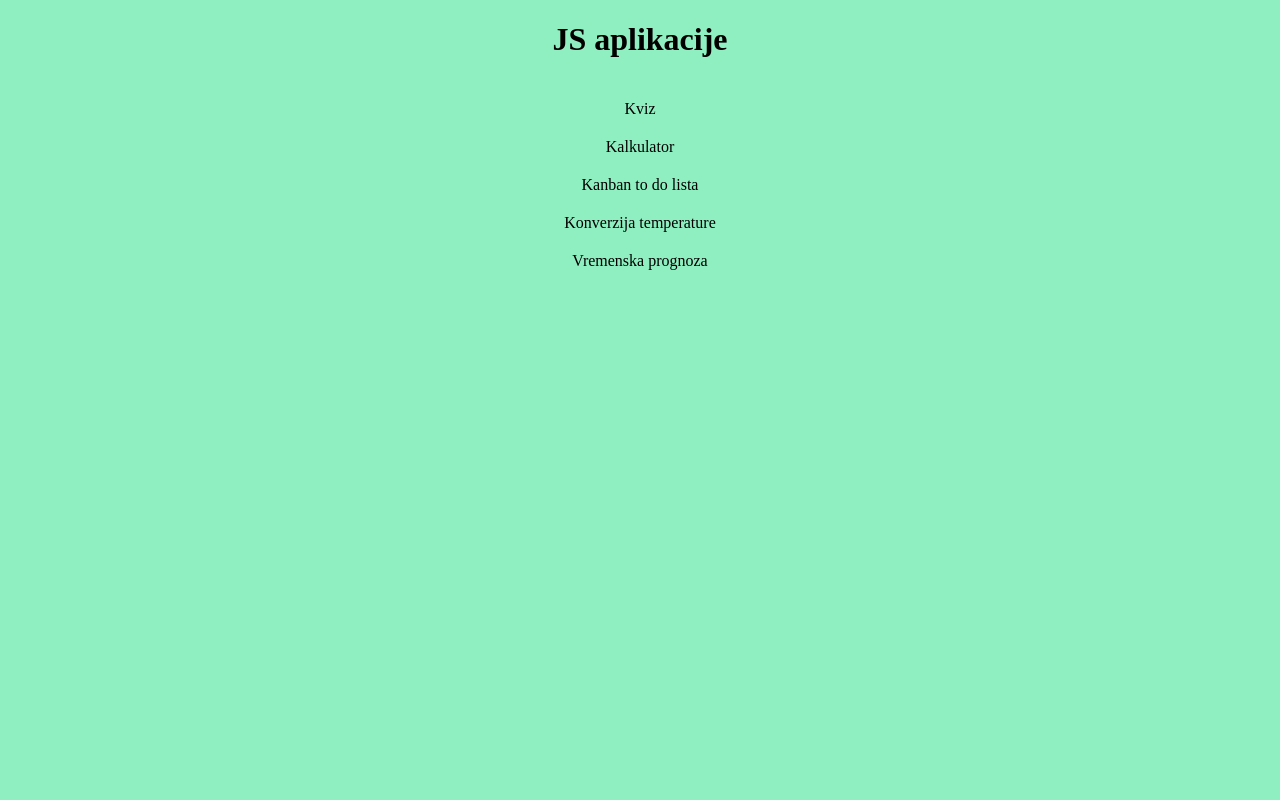
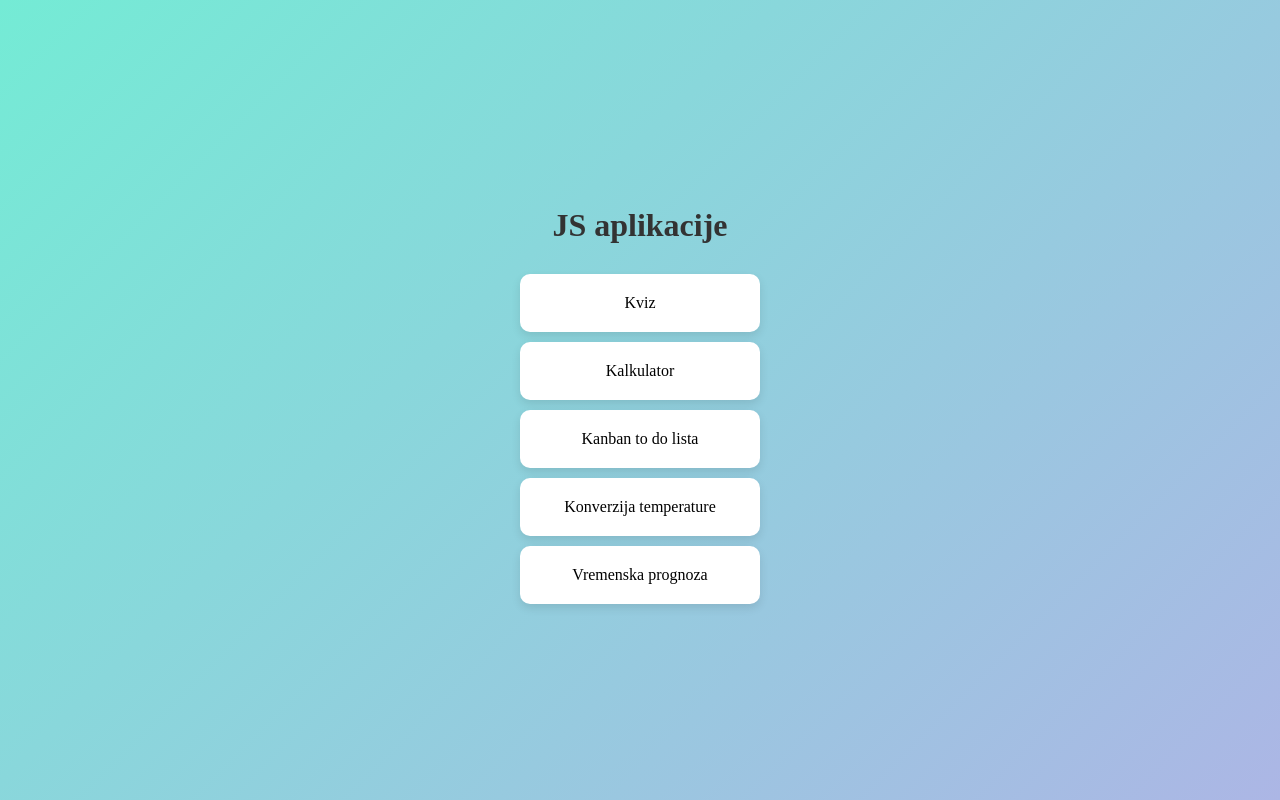
Before and after one commit to JovanaRadisavljevic/js_mini_aplikacije, a plain HTML site: page index.html in a window 1280 px wide. Drawn offline with Linux system fonts and the light colour scheme.

Commit message:
promenjena boja pocetne stranice i stranice za  konverziju temperature

```diff
--- a/css/konverzijaTemperature.css
+++ b/css/konverzijaTemperature.css
@@ -4,13 +4,14 @@
     box-sizing: border-box;
 }
 body{
-    background-color: rgb(187, 148, 187);
+    height: 100vh;
+    background: linear-gradient(135deg, #74ebd5, #acb6e5);
 }
 .main{
     display: flex;
     flex-direction: column;
     justify-content: center;
-    background-color: rgb(101, 70, 131);
+    background-color: rgb(71, 131, 148);
     margin: 100px auto;
     max-width: 500px;
     border-radius: 15px;
@@ -48,11 +49,11 @@ body{
 button {
     border-radius: 10px;
     padding: 10px;
-    background-color: rgb(69, 25, 109);
+    background-color: rgb(89, 153, 182);
     color: aliceblue;
     border: none;
 }
 button:hover{
-    background-color: rgb(143, 64, 217);
+    background-color: rgb(24, 197, 186);
     border: 1px solid whitesmoke;
 }
--- a/index.html
+++ b/index.html
@@ -4,13 +4,47 @@
     <meta charset="UTF-8">
     <meta name="viewport" content="width=device-width, initial-scale=1.0">
     <title>Document</title>
+    <style>
+        body {
+            background: linear-gradient(135deg, #74ebd5, #acb6e5);
+            display: flex;
+            justify-content: center;
+            align-items: center;
+            height: 100vh;
+            margin: 0;
+        }
+        .container {
+            text-align: center;
+        }
+        h1 {
+            margin-bottom: 30px;
+            color: #333;
+        }
+        .app-card {
+            background: #fff;
+            padding: 20px;
+            border-radius: 10px;
+            box-shadow: 0 4px 10px rgba(0,0,0,0.1);
+            width: 200px;
+            text-decoration: none;
+            color: #333;
+            transition: transform 0.3s;
+            margin-bottom: 10px;
+        }
+        .app-card:hover {
+            transform: scale(1.05);
+        }
+    </style>
 </head>
 <body style="background-color: rgb(143, 239, 193); display: flex; flex-direction: column; gap: 20px; margin:  0 auto; align-items: center;">
-    <h1>JS aplikacije</h1>
-    <a style="display: block; text-decoration: none; color: black;" href="kviz.html">Kviz</a>
-    <a style="display: block; text-decoration: none;  color: black;" href="kalkulator.html">Kalkulator</a>
-    <a style="display: block; text-decoration: none;  color: black;" href="todo.html">Kanban to do lista</a>
-    <a style="display: block; text-decoration: none;  color: black;" href="konverzijaTemperature.html">Konverzija temperature</a>
-    <a style="display: block; text-decoration: none;  color: black;" href="vremenskaPrognoza.html">Vremenska prognoza</a>
+    <div class="container">
+        <h1>JS aplikacije</h1>
+        <a class="app-card" style="display: block; text-decoration: none; color: black;" href="kviz.html">Kviz</a>
+        <a class="app-card" style="display: block; text-decoration: none;  color: black;" href="kalkulator.html">Kalkulator</a>
+        <a class="app-card" style="display: block; text-decoration: none;  color: black;" href="todo.html">Kanban to do lista</a>
+        <a class="app-card" style="display: block; text-decoration: none;  color: black;" href="konverzijaTemperature.html">Konverzija temperature</a>
+        <a class="app-card" style="display: block; text-decoration: none;  color: black;" href="vremenskaPrognoza.html">Vremenska prognoza</a>
+    </div>
+
 </body>
 </html>
```
